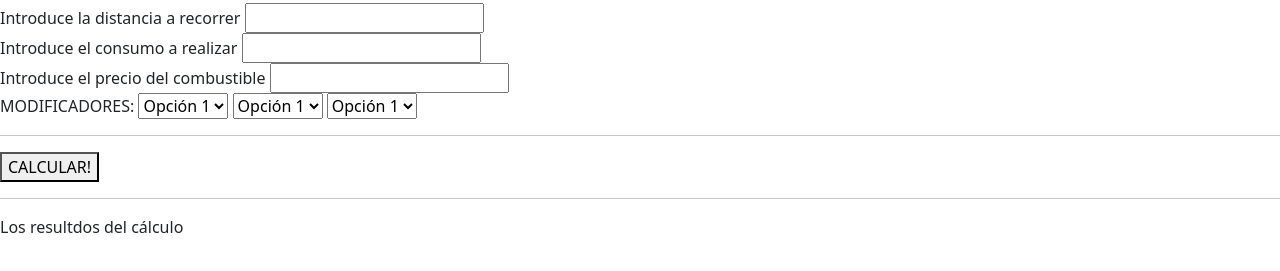
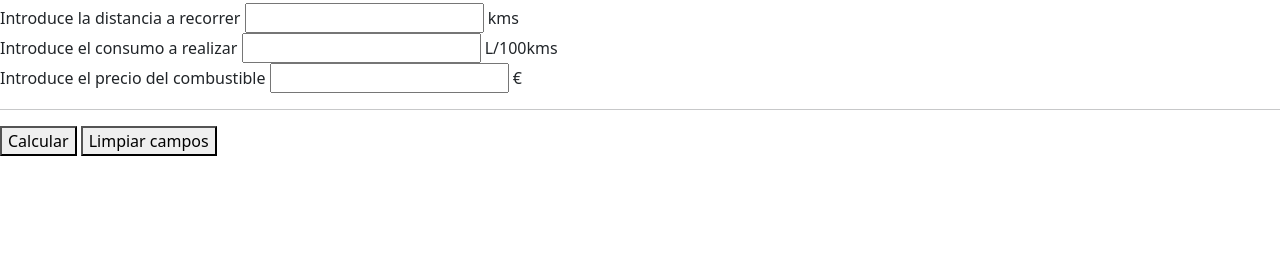
Before and after one commit to soyalejandroterriza/soyalejandroterriza.github.io, a plain HTML site: page index.html in a window 1280 px wide. Shown: the part 53-324 px from the top of the page. Drawn offline with nearby package versions, Linux system fonts and the light colour scheme.

Commit message:
Dev
Continúa el desarrollo del HTML y JS principal

```diff
--- a/code.js
+++ b/code.js
@@ -1,2 +1,33 @@
-//Shortcut to GET ELEMENT BY ID
-getid => document.getElementById(getIt);
+//Shortcut para Get Element By Id.
+let getid = (getIt) => document.getElementById(getIt);
+
+
+//Añado el evento al pulsar el botón
+let calculateButton = getid("calculateButton").addEventListener("click", calc_consumption, false);
+
+
+//
+
+function comprobarCampos(){
+    //Comprueba que los campos no están vacíos y tienen información correcta.
+}
+
+function calc_consumption(){
+    alert("Working");
+    return;
+
+    //Toma los datos de las variables
+    let distance = getid("distance_Input").value;
+    let gasPrice = getid("gas_price_Input").value;
+    let consumption = getid("consumption_Input").value;
+
+    //Realiza el cálculo
+    let consumption_1km = consumption / 100;
+    let amount_Liters = consumption_1km * distance;
+
+    //Manda a escribir por pantalla los resultados.
+}
+
+function bring_results(){
+    //Por ahora usaré un alert.
+}
--- a/index.html
+++ b/index.html
@@ -9,25 +9,34 @@
 </head>
 
 <body>
-    <div id="titulo_Field">
+    <div>
         <h1>Calculadora de consumo</h1>
     </div>
 
-    <div id="distancia_Field">
-        Introduce la distancia a recorrer
-        <input>
+    <div>
+        <label for="distance_Input">
+            Introduce la distancia a recorrer
+            <input id="distance_Input" type="number">
+             kms</label>
     </div>
 
-    <div id="consumo_Field">
-        Introduce el consumo a realizar
-        <input>
+    <div>
+        <label for="consumption_Input">
+            Introduce el consumo a realizar
+            <input id="consumption_Input" type="number">
+            L/100kms
+        </label>
     </div>
 
-    <div id="precio_combustible_Field">
-        Introduce el precio del combustible
-        <input>
+    <div>
+        <label for="gas_price_Input">
+            Introduce el precio del combustible
+            <input id="gas_price_Input" type="number">
+             €
+        </label>
     </div>
-    <div id="modificadores_Field">
+<!-- MODIFICADORES.
+        <div>
         MODIFICADORES:
         <select name="Modificador 1">
             <option value="Opción 1">Opción 1</option>
@@ -42,20 +51,16 @@
             <option value="Opción 2">Opción 2</option>
         </select>
     </div>
+-->
 
     <div id="separador_Field">
         <hr>
     </div>
 
     <div id="botonCalcular_Field">
-        <button>CALCULAR!</button>
+        <button id="calculateButton">Calcular</button>
+        <button>Limpiar campos</button>
     </div>
-
-    <div id="separador_Field">
-        <hr>
-    </div>
-
-    <div id="result_Field">Los resultdos del cálculo</div>
 </body>
 
 <!-- Fizzzo maliante -->
```
Also changed, not shown: result.html (added, +14 -0 lines).
